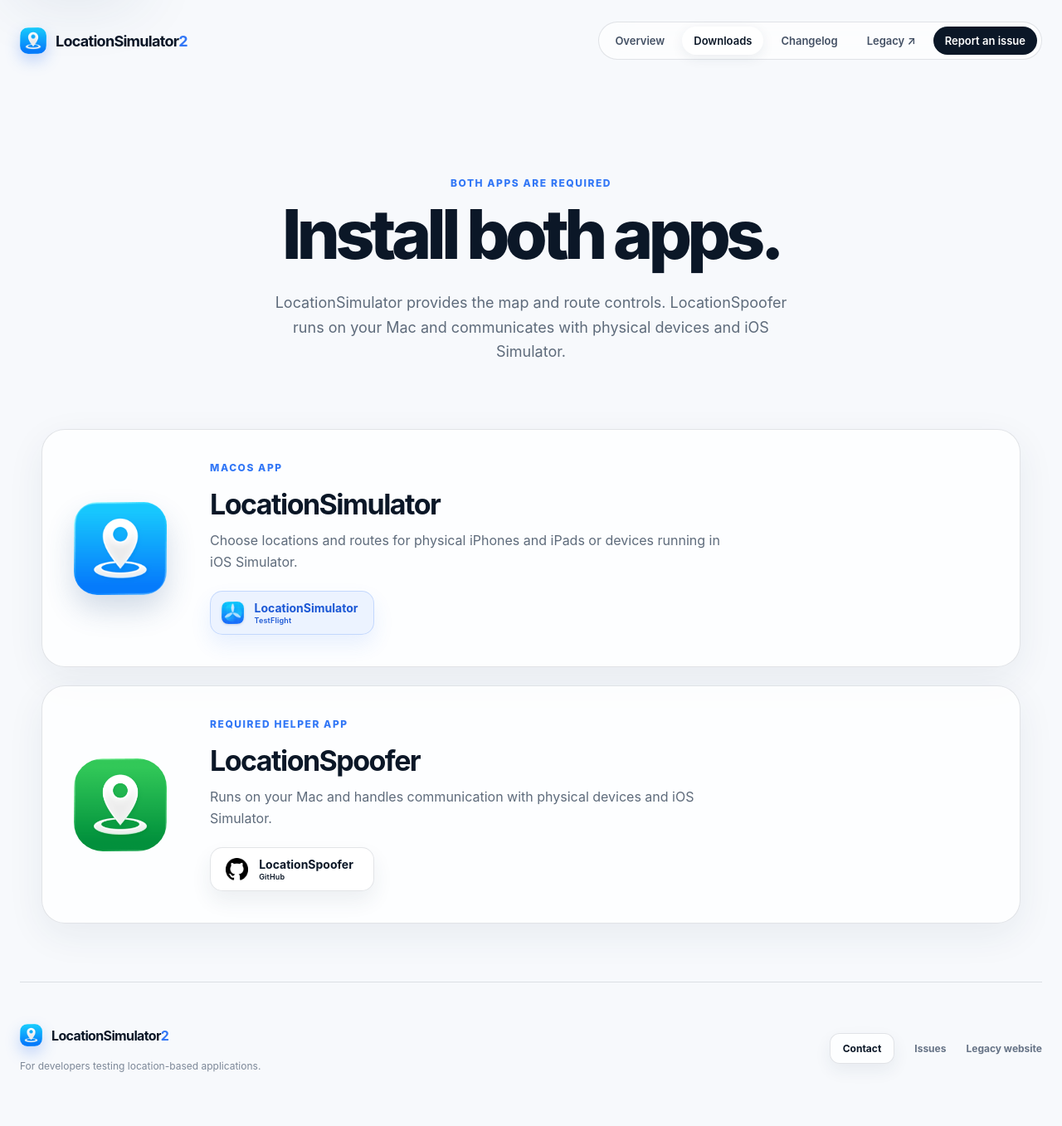
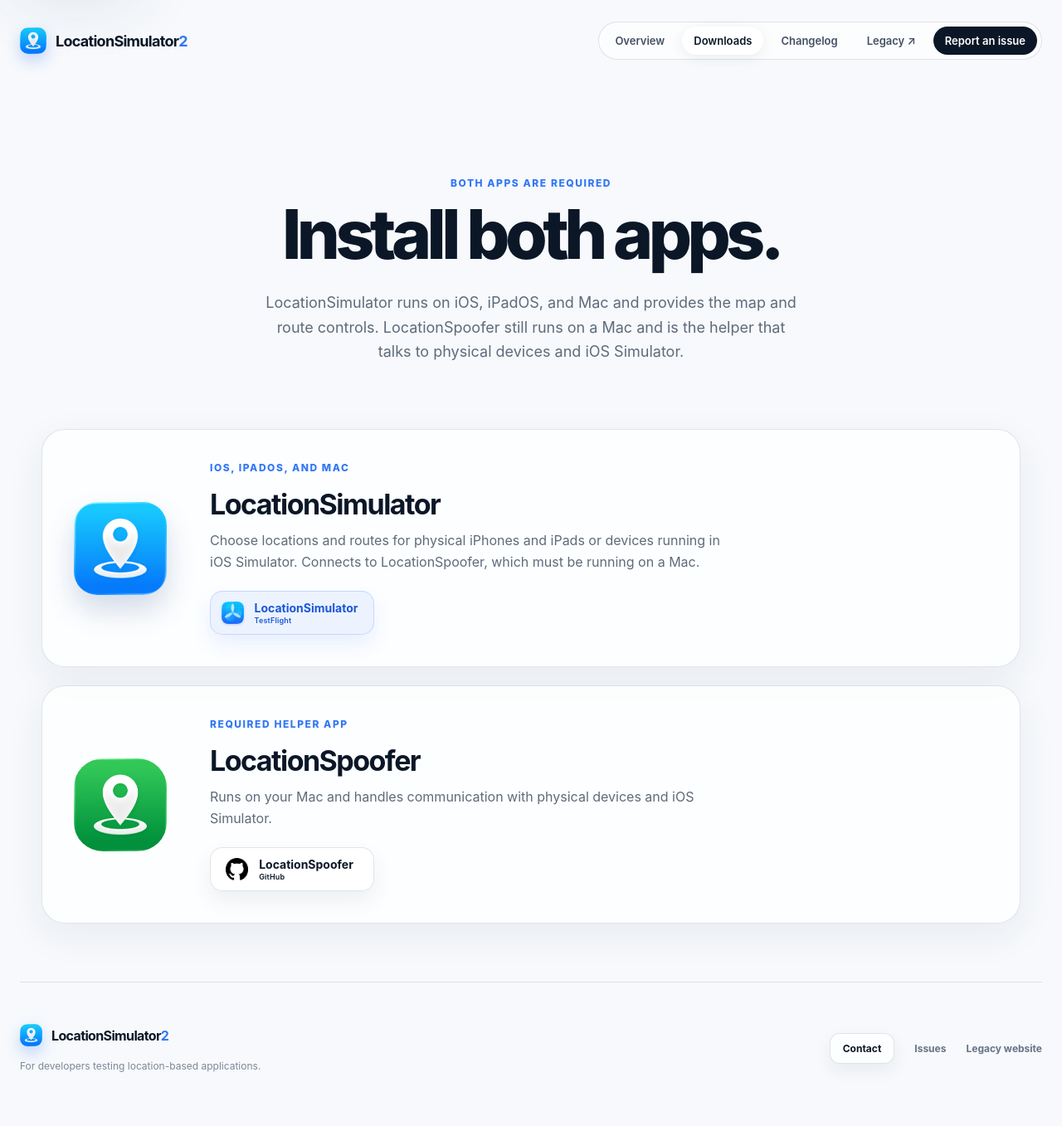
Before and after one commit to Schlaubischlump/LocationSimulator2, a Jekyll site: the page built from downloads.md, in a window 1280 px wide. Shown: the whole page at 83% size. Built offline with Jekyll 4.4.1, drawn with Linux system fonts in a browser that asks for light colours.

Commit message:
Clarify that LocationSimulator runs on iOS, iPadOS, and Mac
The home page labelled LocationSimulator as a macOS-only app. The app
actually runs on iOS, iPadOS, and Mac; LocationSpoofer is the macOS-only
helper that the client connects to. Update the hero, products data,
downloads page, and changelog column to reflect this.

```diff
--- a/_data/downloads.yml
+++ b/_data/downloads.yml
@@ -9,7 +9,7 @@
   kind: app_store
   product_key: locationsimulator
   eyebrow: App Store
-  description: Install the public release of LocationSimulator from the Mac App Store.
+  description: Install the public release of LocationSimulator for iOS, iPadOS, and Mac from the App Store.
   icon: /assets/images/app-icon.png
   meta:
     - Public release
--- a/_data/products.yml
+++ b/_data/products.yml
@@ -5,8 +5,8 @@
 
 locationsimulator:
   name: LocationSimulator
-  eyebrow: macOS app
-  description: Choose locations and routes for physical iPhones and iPads or devices running in iOS Simulator.
+  eyebrow: iOS, iPadOS, and Mac
+  description: Choose locations and routes for physical iPhones and iPads or devices running in iOS Simulator. Connects to LocationSpoofer, which must be running on a Mac.
   changelog_label: LocationSimulator
 
 locationspoofer:
--- a/downloads.md
+++ b/downloads.md
@@ -2,14 +2,14 @@
 layout: default
 title: Downloads
 nav: downloads
-description: Download LocationSimulator from the App Store and the latest LocationSpoofer release for macOS.
+description: Download LocationSimulator for iOS, iPadOS, and Mac from the App Store, and the latest LocationSpoofer release for macOS.
 permalink: /downloads/
 ---
 
 <section class="page-hero shell narrow">
   <p class="eyebrow">Both apps are required</p>
   <h1>Install both apps.</h1>
-  <p>LocationSimulator provides the map and route controls. LocationSpoofer runs on your Mac and communicates with physical devices and iOS Simulator.</p>
+  <p>LocationSimulator runs on iOS, iPadOS, and Mac and provides the map and route controls. LocationSpoofer still runs on a Mac and is the helper that talks to physical devices and iOS Simulator.</p>
 </section>
 
 <section class="shell download-stack">
@@ -20,7 +20,7 @@
   <article class="download-card" id="locationsimulator">
     <img class="download-app-icon" src="{{ '/assets/images/app-icon.png' | relative_url }}" width="152" height="152" alt="LocationSimulator app icon">
     <div class="download-copy">
-      <p class="eyebrow">macOS app</p>
+      <p class="eyebrow">{{ site.data.products.locationsimulator.eyebrow }}</p>
       <h2>LocationSimulator</h2>
       <p>{{ site.data.products.locationsimulator.description }}</p>
       <div class="download-actions">
```
Also changed, not shown: index.md (+2 -2 lines), changelog.md.
